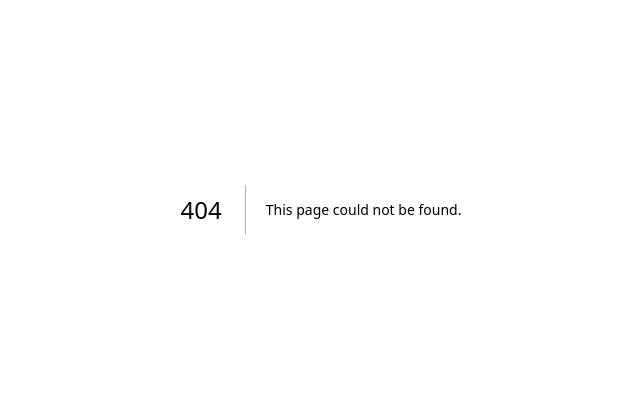
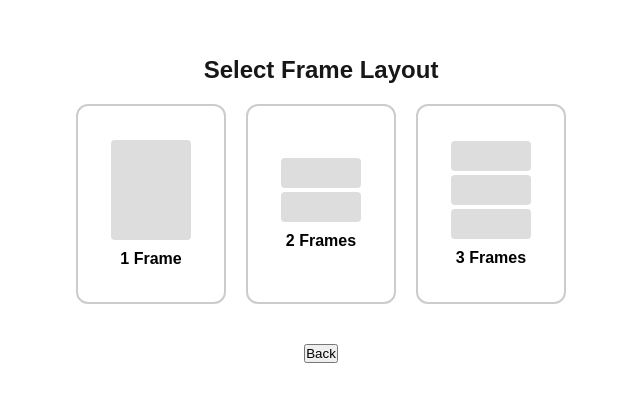
Before and after one commit to kanak-sonawane/photobooth, a Next.js app: page /select-frame in a window 1280 px wide. Before the commit this address had no page. Shown: the part 191-592 px from the top of the page, without its empty margins (319-959 px from the left). Built offline with nearby package versions, Linux system fonts and the light colour scheme.

Commit message:
Multiple frame picker

```diff
--- a/app/page.js
+++ b/app/page.js
@@ -8,8 +8,8 @@ export default function Home() {
   return (
     <main style={{ textAlign: "center", marginTop: "40vh" }}>
       <h1>Photobooth</h1>
-      <button onClick={() => router.push("/camera")}>
-        Open Camera
+      <button onClick={() => router.push("/select-frame")}>
+        Select Frames
       </button>
     </main>
   );
--- /dev/null
+++ b/app/select-frame/page.js
@@ -0,0 +1,85 @@
+"use client";
+
+import { useRouter } from "next/navigation";
+
+export default function SelectFrame() {
+  const router = useRouter();
+
+  const frameLayouts = [
+    { id: 1, count: 1, label: "1 Frame" },
+    { id: 2, count: 2, label: "2 Frames" },
+    { id: 3, count: 3, label: "3 Frames" },
+  ];
+
+  const handleSelectLayout = (frameCount) => {
+    router.push(`/camera?frames=${frameCount}`);
+  };
+
+  return (
+    <main
+      style={{
+        minHeight: "100vh",
+        display: "flex",
+        flexDirection: "column",
+        alignItems: "center",
+        justifyContent: "center",
+        gap: "20px",
+      }}
+    >
+      <h2>Select Frame Layout</h2>
+
+      <div
+        style={{
+          display: "flex",
+          gap: "20px",
+          flexWrap: "wrap",
+          justifyContent: "center",
+        }}
+      >
+        {frameLayouts.map((layout) => (
+          <button
+            key={layout.id}
+            onClick={() => handleSelectLayout(layout.count)}
+            style={{
+              width: "150px",
+              height: "200px",
+              display: "flex",
+              flexDirection: "column",
+              alignItems: "center",
+              justifyContent: "center",
+              gap: "10px",
+              cursor: "pointer",
+              border: "2px solid #ccc",
+              borderRadius: "12px",
+              background: "#fff",
+              fontSize: "16px",
+            }}
+          >
+            {/* Visual representation of frames */}
+            <div style={{ display: "flex", flexDirection: "column", gap: "4px" }}>
+              {Array.from({ length: layout.count }).map((_, index) => (
+                <div
+                  key={index}
+                  style={{
+                    width: "80px",
+                    height: layout.count === 1 ? "100px" : "30px",
+                    background: "#ddd",
+                    borderRadius: "4px",
+                  }}
+                />
+              ))}
+            </div>
+            <span style={{ fontWeight: "bold" }}>{layout.label}</span>
+          </button>
+        ))}
+      </div>
+
+      <button
+        onClick={() => router.push("/")}
+        style={{ marginTop: "20px" }}
+      >
+        Back
+      </button>
+    </main>
+  );
+}
```
Also changed, not shown: app/camera/page.jsx (+5 -5 lines).
